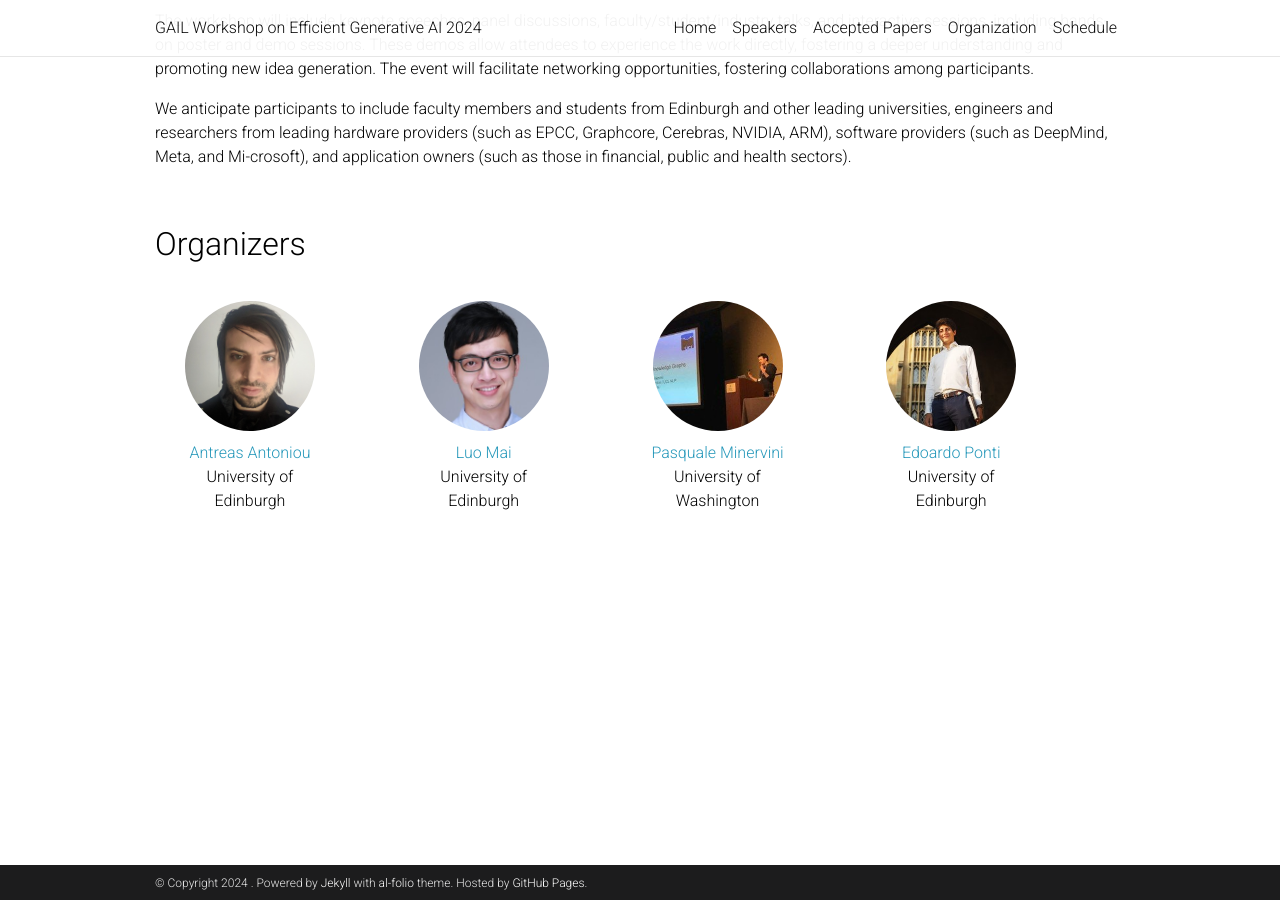
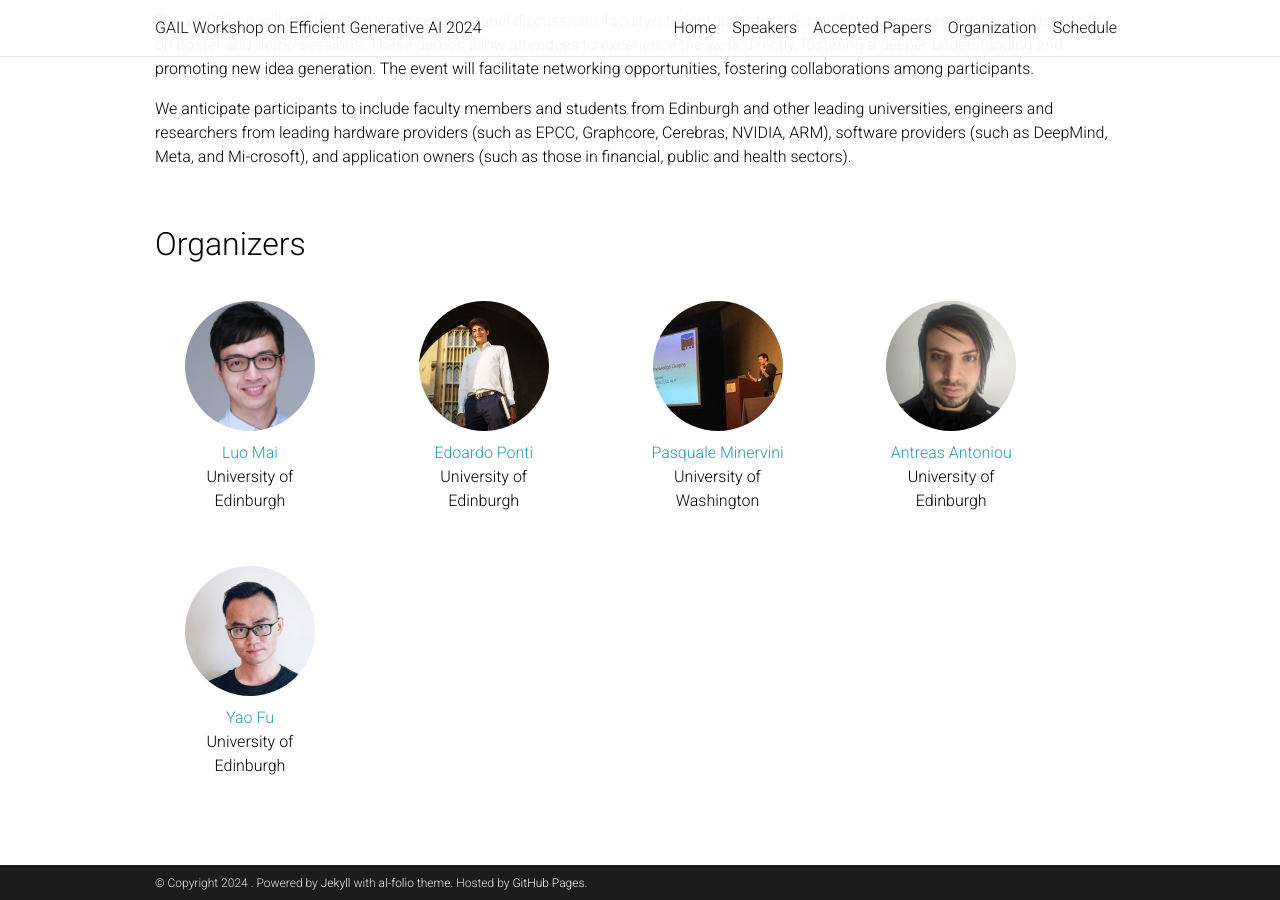
Before and after one commit to opensourcing-foundation-models/opensourcing-foundation-models.github.io, a Jekyll site: the page built from _pages/home.md, in a window 1280 px wide and 900 px high, scrolled down 1276 px. Built offline with Jekyll 4.4.1, drawn with Linux system fonts in a browser that asks for light colours; comment, search, counter and statistics services are not loaded; a style sheet for code colours, icons or effects is not loaded.

Commit message:
update: homepage

```diff
--- a/_pages/home.md
+++ b/_pages/home.md
@@ -191,13 +191,13 @@ We anticipate participants to include faculty members and students from Edinburg
 <html>
     <div class="team-container">
         <div class="team-member">
-            <img src="/assets/img/organizers/antreas_antoniou.jpg" alt="Name 1">
-            <p><a href="https://antreas.io/home/">Antreas Antoniou</a>
+            <img src="/assets/img/organizers/luo_mai.jpg" alt="Name 1">
+            <p><a href="https://luomai.github.io/">Luo Mai</a>
             <br>University of Edinburgh</p>
         </div>
         <div class="team-member">
-            <img src="/assets/img/organizers/luo_mai.jpg" alt="Name 2">
-            <p><a href="https://luomai.github.io/">Luo Mai</a>
+            <img src="/assets/img/organizers/edoardo_ponti.jpg" alt="Name 2">
+            <p><a href="https://ducdauge.github.io/">Edoardo Ponti</a>
             <br>University of Edinburgh</p>
         </div>
         <div class="team-member">
@@ -206,8 +206,13 @@ We anticipate participants to include faculty members and students from Edinburg
             <br>University of Washington</p>
         </div>
         <div class="team-member">
-            <img src="/assets/img/organizers/edoardo_ponti.jpg" alt="Name 4">
-            <p><a href="https://ducdauge.github.io/">Edoardo Ponti</a>
+            <img src="/assets/img/organizers/antreas_antoniou.jpg" alt="Name 4">
+            <p><a href="https://antreas.io/home/">Antreas Antoniou</a>
+            <br>University of Edinburgh</p>
+        </div>
+        <div class="team-member">
+            <img src="/assets/img/organizers/yao_fu.jpg" alt="Name 5">
+            <p><a href="https://franxyao.github.io/">Yao Fu</a>
             <br>University of Edinburgh</p>
         </div>
     </div>
```
Also changed, not shown: assets/img/organizers/yao_fu.jpg (added).
